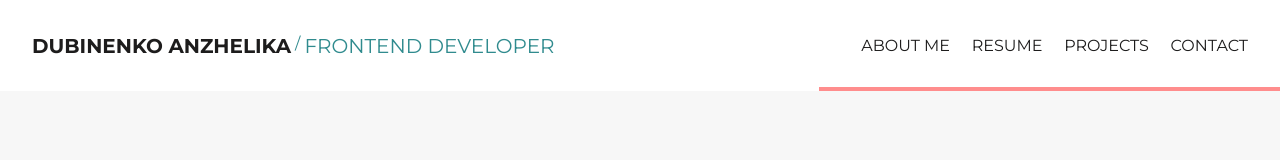
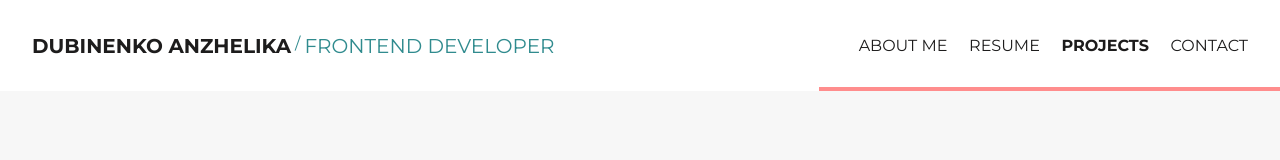
Before and after one commit to Basilika-draconum/curriculum-vitae, a React (Create React App) app: page /projects in a window 1280 px wide. Shown: the top 160 px of the page. Built offline with nearby package versions, Linux system fonts and the light colour scheme; no server answers.

Commit message:
add active class for nav

```diff
--- a/src/components/Header/Header.jsx
+++ b/src/components/Header/Header.jsx
@@ -47,16 +47,16 @@ const Header = () => {
             {openModal ? <ReactSVG src={x} /> : <ReactSVG src={burger} />}
           </button>
           <nav className={s.navigation_list}>
-            <NavLink className={s.navigation_item} to="/">
+            <NavLink className={s.navigation_item} activeClassName={s.active} to="/">
               about me
             </NavLink>
-            <NavLink className={s.navigation_item} to="/resume">
+            <NavLink className={s.navigation_item} activeClassName={s.active} to="/resume">
               resume
             </NavLink>
-            <NavLink className={s.navigation_item} to="/projects">
+            <NavLink className={s.navigation_item} activeClassName={s.active} to="/projects">
               projects
             </NavLink>
-            <NavLink className={s.navigation_item} to="/contact">
+            <NavLink className={s.navigation_item} activeClassName={s.active} to="/contact">
               contact
             </NavLink>
           </nav>
--- a/src/index.css
+++ b/src/index.css
@@ -63,3 +63,7 @@ a{
     line-height: 78px;
   }
 }
+
+.active {
+  font-weight: 700;
+}
```
